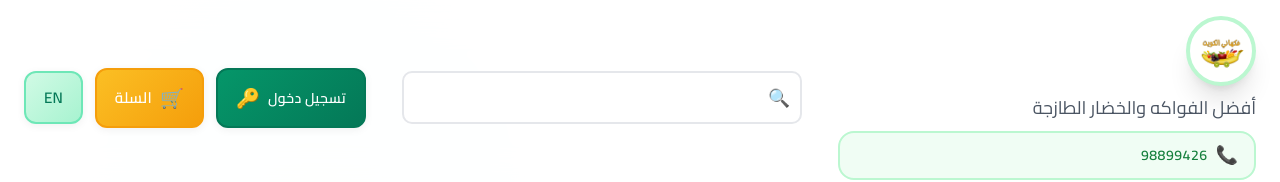
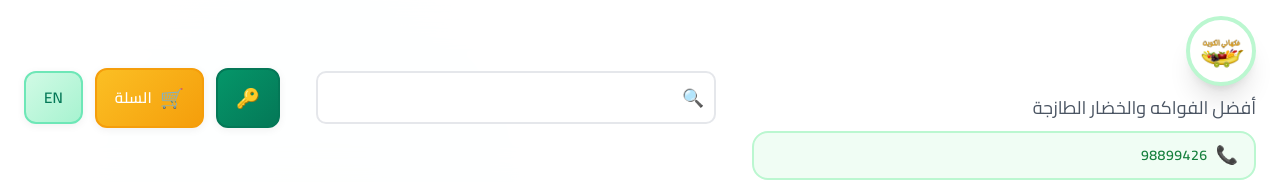
Before and after one commit to frooos9199/q8fruits, a React (Create React App) app: page / in a window 1280 px wide. Shown: the top 182 px of the page. Built offline with nearby package versions, Linux system fonts and the light colour scheme; no server answers.

Commit message:
تحسين: إزالة النص من زر تسجيل الدخول وترك الأيقونة فقط

```diff
--- a/src/components/Header/Header.tsx
+++ b/src/components/Header/Header.tsx
@@ -190,7 +190,6 @@ const Header: React.FC<HeaderProps> = ({
           ) : (
             <button className="login-button" onClick={onLoginClick}>
               <span className="login-icon">🔑</span>
-              <span className="login-text">{currentTexts.login}</span>
             </button>
           )}
         </nav>
```
